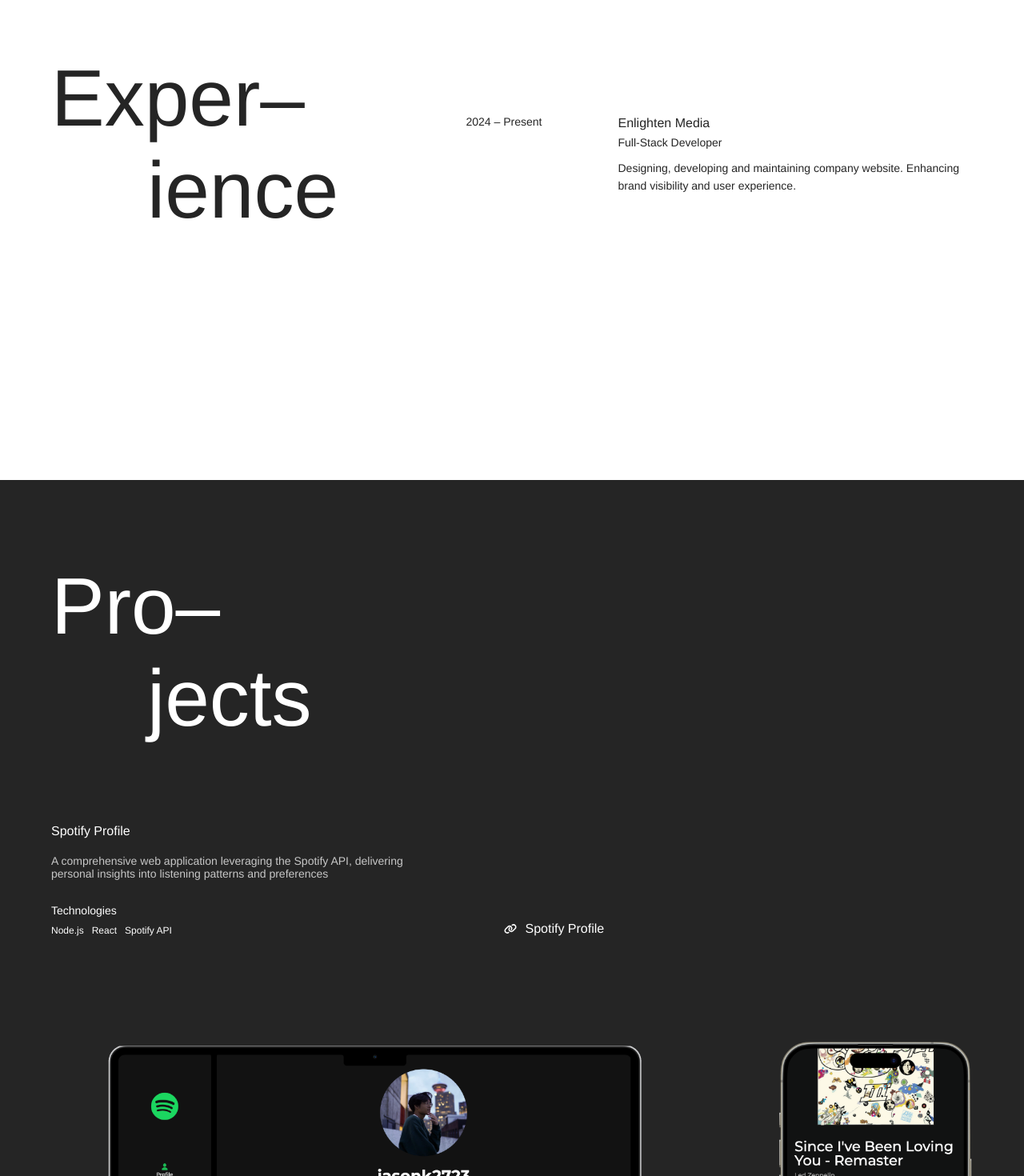
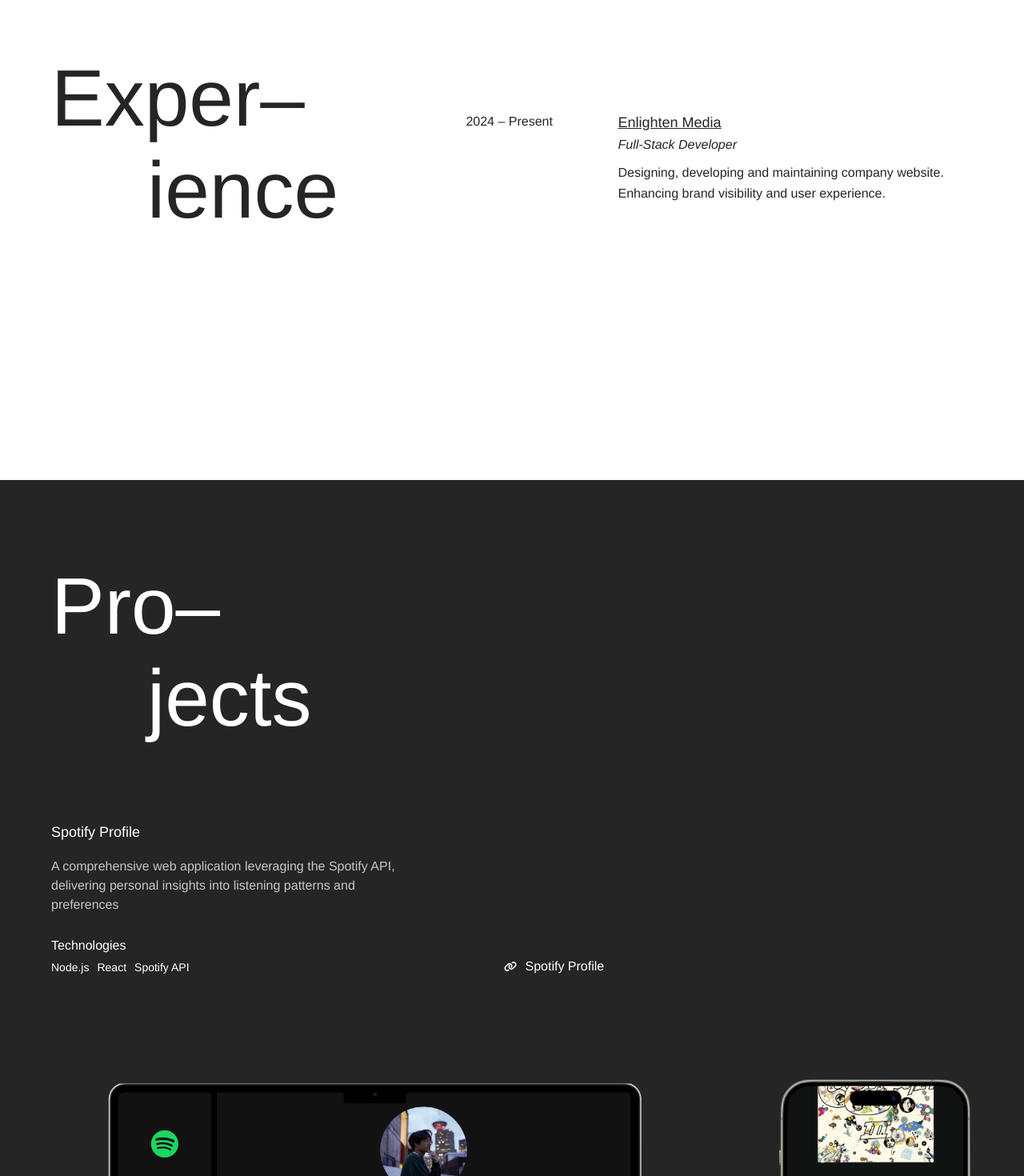
Before and after one commit to JvsonKee/Portfolio-Site, a React (Vite) app in the folder client/: page / in a window 1280 px wide. Shown: the part 1540-3010 px from the top of the page at 80% size. Built offline with nearby package versions, Linux system fonts and the light colour scheme.

Commit message:
increased font size

```diff
--- a/client/src/components/Experience/ExperienceCard.jsx
+++ b/client/src/components/Experience/ExperienceCard.jsx
@@ -3,10 +3,6 @@ import styled from "styled-components";
 const ExperienceCardContainer = styled.div`
     display: flex;
     justify-content: space-between;
-
-    div {
-        font-size: 14px;
-    }
 
     @media screen and (max-width: 600px) {
         flex-direction: column;
@@ -14,6 +10,7 @@ const ExperienceCardContainer = styled.div`
 `
 
 const ExperienceDate = styled.div`
+    font-size: 20px;
 
     @media screen and (max-width: 600px) {
         padding-bottom: 10px;
@@ -26,7 +23,7 @@ const CardInformation = styled.div`
     width: 70%;
 
     div {
-        font-size: 14px;
+        font-size: 16px;
     }
 
     @media screen and (max-width: 600px) {
@@ -34,12 +31,14 @@ const CardInformation = styled.div`
     }
 `
 
-const ExperienceTitle = styled.h2`
-    font-size: 16px;
+const ExperienceTitle = styled.a`
+    font-size: 18px;
     font-weight: 400;
+    color: var(--black);
 `
 
 const ExperiencePosition = styled.div`
+    font-style: italic;
 `
 
 const ExperienceDescription = styled.div`
@@ -51,7 +50,7 @@ const ExperienceCard = ({data}) => {
         <ExperienceCardContainer>
             <ExperienceDate>{data.start} – {data.end}</ExperienceDate>
             <CardInformation>
-                <ExperienceTitle>{data.title}</ExperienceTitle>
+                <ExperienceTitle href="https://enlighten-media.com" target="_blank">{data.title}</ExperienceTitle>
                 <ExperiencePosition>{data.position}</ExperiencePosition>
                 <ExperienceDescription>{data.description}</ExperienceDescription>
             </CardInformation>
--- a/client/src/components/Projects/Project.styled.js
+++ b/client/src/components/Projects/Project.styled.js
@@ -14,14 +14,15 @@ export const ProjectInformationTop = styled.div`
 `
 
 export const ProjectTitle = styled.h2`
-    font-size: 16px;
+    font-size: 18px;
     font-weight: 400;
 `
 
 export const ProjectDescription = styled.div`
     width: 40%;
-    font-size: 14px;
+    font-size: 16px;
     color: var(--grey);
+    line-height: 1.5;
 
     @media screen and (max-width: 800px) {
         width: 100%;
@@ -71,6 +72,7 @@ export const TechnologiesContainer = styled.div`
 `
 
 export const TechnologiesHeader = styled.div`
+    font-size: 16px;
 `
 
 export const TechnologiesList = styled.div`
@@ -78,7 +80,7 @@ export const TechnologiesList = styled.div`
     gap: 10px;
 
     div {
-        font-size: 12px;
+        font-size: 14px;
     }
 `
 
```
